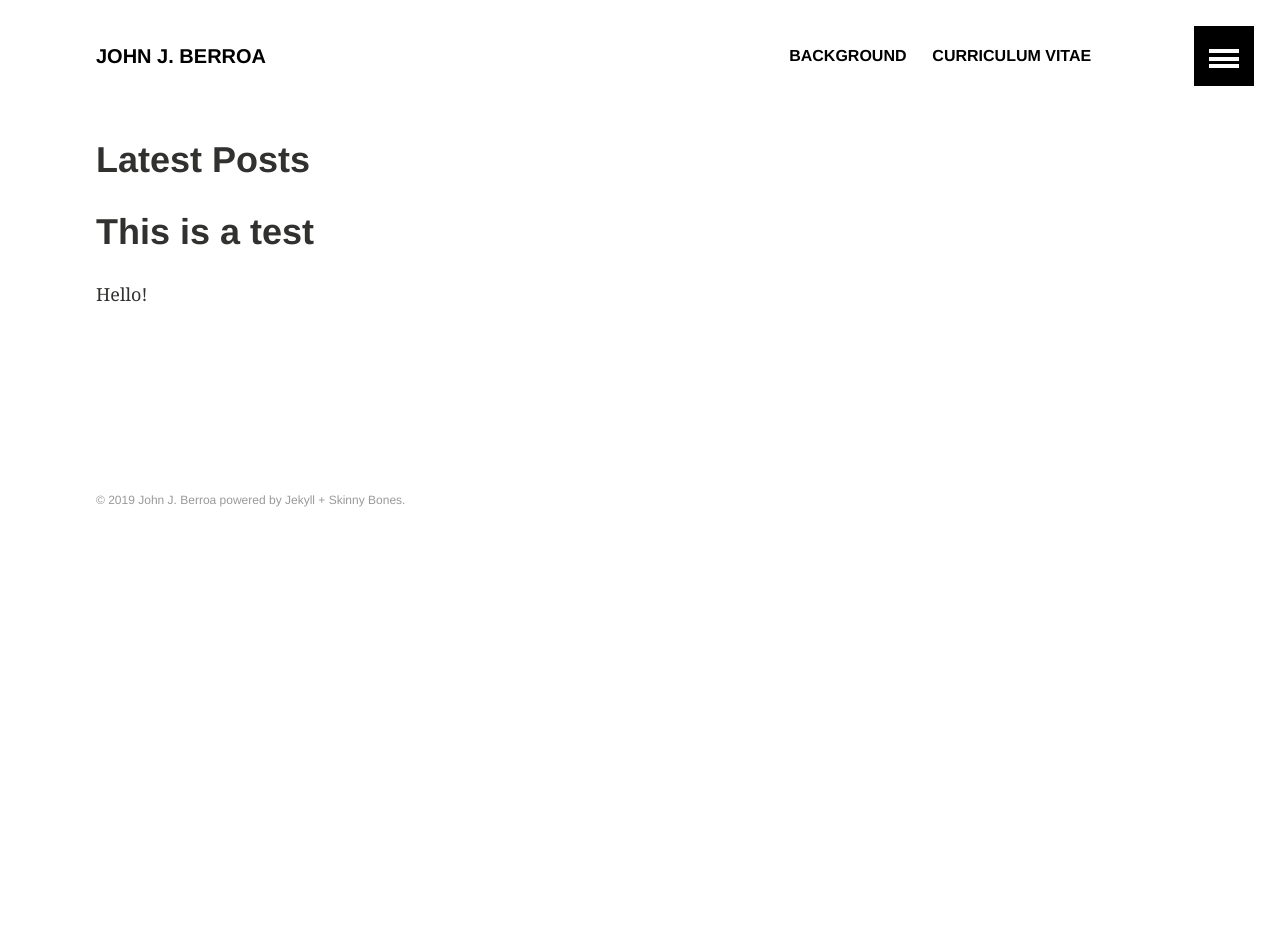
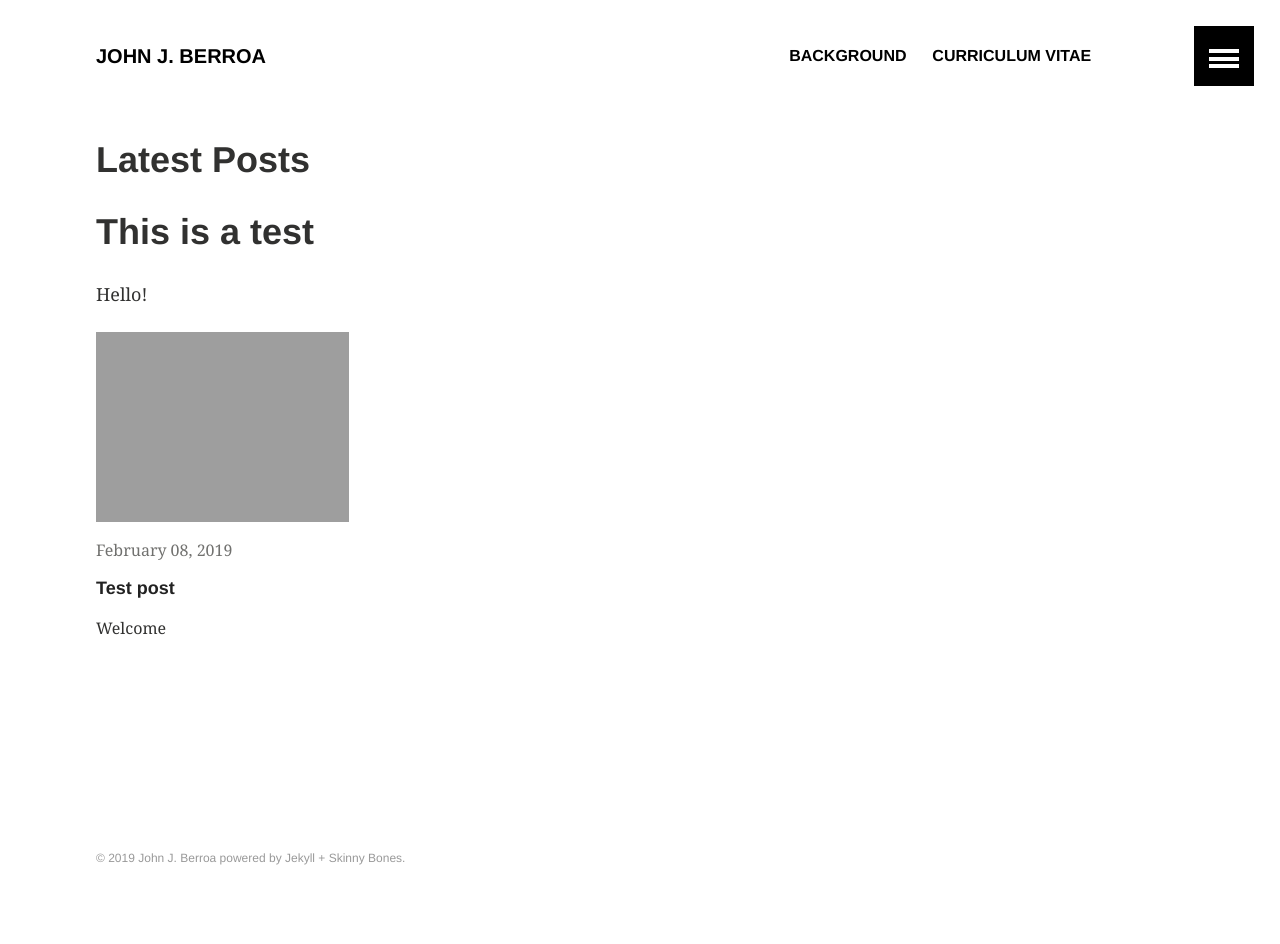
Before and after one commit to johnberroa/johnberroa.github.io, a Jekyll site: the page built from index.md, in a window 1280 px wide. Built offline with Jekyll 4.4.1, drawn with Linux system fonts in a browser that asks for light colours; before the commit the page ends 900 px from its top, so only the background shows below that.

Commit message:
Up to date

```diff
--- a/_config.yml
+++ b/_config.yml
@@ -6,10 +6,12 @@ logo: # 120x120 px default image used for Twitter summary card
 teaser: # 400x250 px default teaser image used in image archive grid
 locale: en
 baseurl: #/johnberroa.github.io
+github_url: https://github.com/johnberroa
 feed:
   path: atom.xml
 
 # Jekyll configuration
+markdown: kramdown
 
 sass:
   sass_dir: _sass
--- /dev/null
+++ b/_posts/2019-02-08-First.md
@@ -0,0 +1,11 @@
+---
+layout: post
+categories: Testing
+title: "Test post"
+---
+
+# Welcome
+
+**Hello world!**
+
+Ok...
```
Also changed, not shown: background.md (+0 -5 lines), Gemfile.lock.
